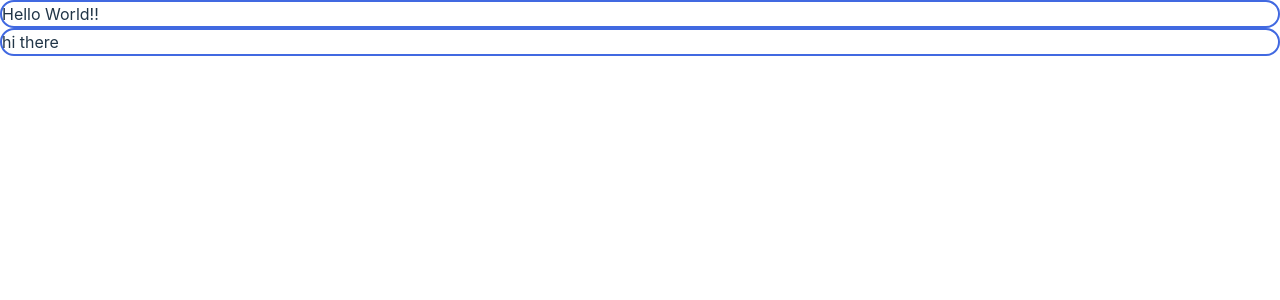
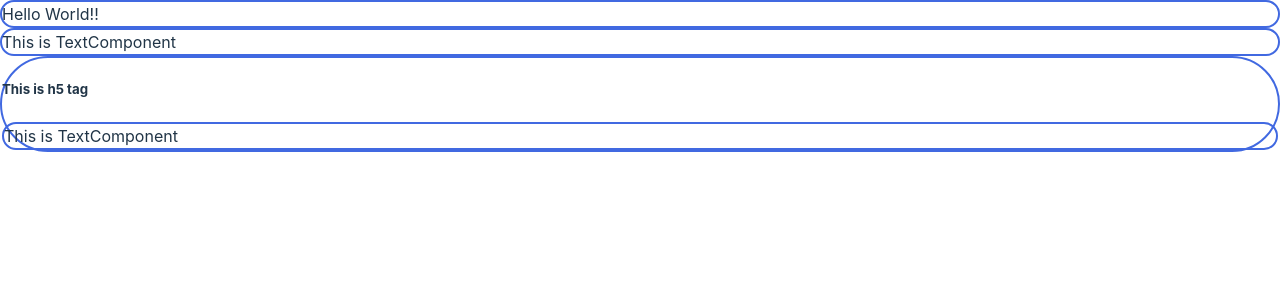
Before and after one commit to pankaj-gitcode/ReactJS, a React (Vite) app in the folder hooks_re-renderring_usememo_bigener-useEffect/hooksRerenderringMemoBignrUseEffect/: page / in a window 1280 px wide. Shown: the top 300 px of the page. Built offline with nearby package versions, Linux system fonts and the light colour scheme.

Commit message:
CardWrapper-v1.1

```diff
--- a/hooks_re-renderring_usememo_bigener-useEffect/hooksRerenderringMemoBignrUseEffect/src/components/Wrapper.jsx
+++ b/hooks_re-renderring_usememo_bigener-useEffect/hooksRerenderringMemoBignrUseEffect/src/components/Wrapper.jsx
@@ -6,9 +6,16 @@ export default function Wrapper(){
             <CardWrapper>
                 Hello World!!
             </CardWrapper>
+
             <CardWrapper>
+                <TextComponent />
+            </CardWrapper>
 
-                <TextComponent />
+            <CardWrapper>
+                <h5>This is h5 tag</h5>
+                <CardWrapper>
+                    <TextComponent />
+                </CardWrapper>
             </CardWrapper>
         </div>
     )
@@ -17,7 +24,7 @@ export default function Wrapper(){
 function TextComponent(){
     return(
         <div>
-             hi there
+             This is TextComponent
         </div>
     )
 }
```
